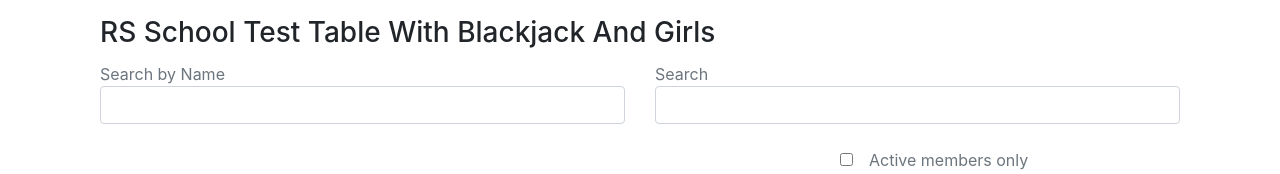
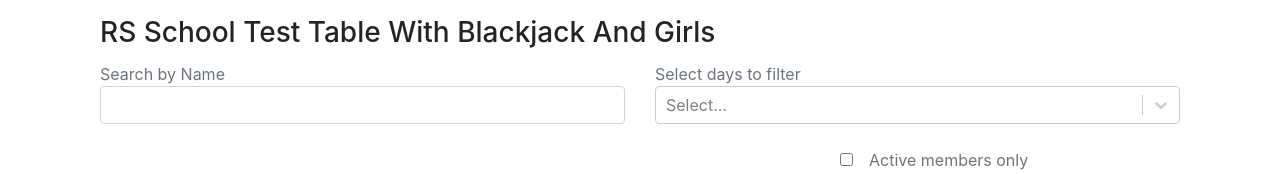
Before and after one commit to Guseff/datagrid, a React app: page / in a window 1280 px wide. Shown: the top 174 px of the page. Built offline with nearby package versions, Linux system fonts and the light colour scheme.

Commit message:
feat: add selector for days

```diff
--- a/src/actions/filter.js
+++ b/src/actions/filter.js
@@ -1,4 +1,9 @@
-import { FILTER_IF_ACTIVE, FILTER_OFF, FILTER_BY_TEXT } from '../constants'
+import {
+  FILTER_IF_ACTIVE,
+  FILTER_OFF,
+  FILTER_BY_TEXT,
+  FILTER_BY_DAYS,
+} from '../constants'
 
 export const filterIfActive = val => ({
   type: FILTER_IF_ACTIVE,
@@ -10,6 +15,11 @@ export const filterByText = text => ({
   payload: text,
 })
 
+export const filterByDays = arrow => ({
+  type: FILTER_BY_DAYS,
+  payload: arrow,
+})
+
 export const filterOff = () => ({
   type: FILTER_OFF,
 })
--- a/src/components/Header/Header.jsx
+++ b/src/components/Header/Header.jsx
@@ -1,14 +1,18 @@
-import React from 'react'
+import React, { useState } from 'react'
 import { useSelector, useDispatch } from 'react-redux'
-import { filterIfActive, toggleVirtualize } from '../../actions'
+import Select from 'react-select'
 
-import Search from '../Search/Search'
+import { DAYS } from '../../constants'
+import { filterIfActive, toggleVirtualize, filterByDays } from '../../actions'
+
+import Search from '../Search'
 
 const Header = () => {
   const dispatch = useDispatch()
 
   const activeOnly = useSelector(state => state.filter.filterIfActive)
   const virtualize = useSelector(state => state.vrt.virtualize)
+  const [selected, setSelected] = useState()
 
   const activeCheckHandle = () => {
     dispatch(filterIfActive(!activeOnly))
@@ -16,6 +20,11 @@ const Header = () => {
 
   const virtualizeCheckHandle = () => {
     dispatch(toggleVirtualize(!virtualize))
+  }
+
+  const selectChange = options => {
+    setSelected(options)
+    dispatch(filterByDays(options))
   }
 
   return (
@@ -27,12 +36,12 @@ const Header = () => {
             <Search />
           </div>
           <div className="col-6">
-            <span className="form-text text-muted">Search</span>
-            <input
-              type="email"
-              className="form-control"
-              id="exampleInputEmail2"
-              aria-describedby="emailHelp"
+            <span className="form-text text-muted">Select days to filter</span>
+            <Select
+              isMulti
+              value={selected}
+              onChange={selectChange}
+              options={DAYS}
             />
           </div>
         </div>
--- a/src/components/Search/index.js
+++ b/src/components/Search/index.js
@@ -0,0 +1 @@
+export { default } from './Search'
--- a/src/constants/actions.js
+++ b/src/constants/actions.js
@@ -6,6 +6,7 @@ export const SORT_BY_RANK = 'SORT_BY_RANK'
 
 export const FILTER_IF_ACTIVE = 'FILTER_IF_ACTIVE'
 export const FILTER_BY_TEXT = 'FILTER_BY_TEXT'
+export const FILTER_BY_DAYS = 'FILTER_BY_DAYS'
 export const FILTER_OFF = 'FILTER_OFF'
 
 export const PUT_OFFSET = 'PUT_OFFSET'
--- a/src/constants/symbols.js
+++ b/src/constants/symbols.js
@@ -11,3 +11,13 @@ export const WEEK = {
   fri: 'Fri.',
   sat: 'Sat.',
 }
+
+export const DAYS = [
+  { value: 'mon', label: 'Monday' },
+  { value: 'tue', label: 'Tuesday' },
+  { value: 'wed', label: 'Wednesday' },
+  { value: 'thu', label: 'Thursday' },
+  { value: 'fri', label: 'Friday' },
+  { value: 'sat', label: 'Saturday' },
+  { value: 'sun', label: 'Sunday' },
+]
--- a/src/reducers/filter.js
+++ b/src/reducers/filter.js
@@ -1,8 +1,14 @@
-import { FILTER_IF_ACTIVE, FILTER_OFF, FILTER_BY_TEXT } from '../constants'
+import {
+  FILTER_IF_ACTIVE,
+  FILTER_OFF,
+  FILTER_BY_TEXT,
+  FILTER_BY_DAYS,
+} from '../constants'
 
 const initialState = {
   filterIfActive: false,
   filterByText: '',
+  filterByDays: [],
 }
 
 const filter = (state = initialState, action) => {
@@ -13,6 +19,9 @@ const filter = (state = initialState, action) => {
     case FILTER_BY_TEXT:
       return { ...state, filterByText: action.payload }
 
+    case FILTER_BY_DAYS:
+      return { ...state, filterByDays: action.payload }
+
     case FILTER_OFF:
       return { ...state, filterIfActive: false }
 
```
